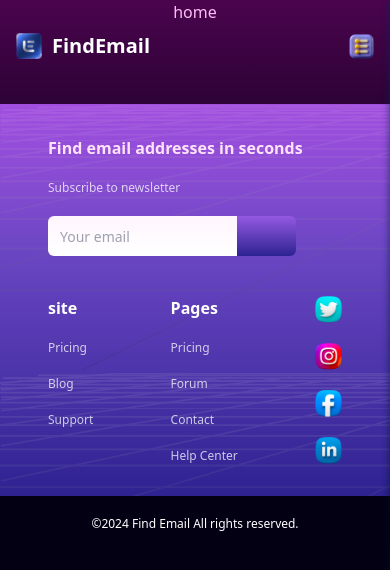
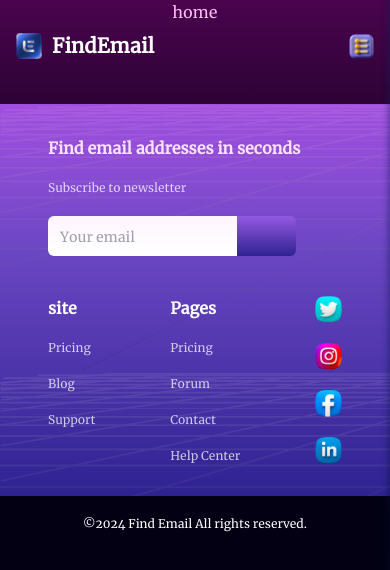
Before and after one commit to sadra-nv/Find-Email---email-bounty-website, a Next.js app: page / in a window 390 px wide. Shown: the top 570 px of the page. Built offline with nearby package versions, Linux system fonts and the light colour scheme.

Commit message:
fix atom animation

```diff
--- a/app/components/templates/home/SiteOverview/SiteOverview.tsx
+++ b/app/components/templates/home/SiteOverview/SiteOverview.tsx
@@ -31,7 +31,7 @@ export default function SiteOverview() {
             </div>
             <img
               src="/icons/Group 238477.svg"
-              className="absolute h-20 sm:h-24"
+              className="absolute h-20 sm:h-24 animate-pulse"
               alt=""
             />
             <video
--- a/app/layout.tsx
+++ b/app/layout.tsx
@@ -29,7 +29,7 @@ export default function RootLayout({
   return (
     <html lang="en">
       <body
-        className={`${geistSans.variable} ${geistMono.variable} bg-[#030014] text-white`}
+        className={`font-merriweather-regular bg-[#030014] text-white`}
       >
         <div className="hidden lg:flex">
           <Header></Header>
```
